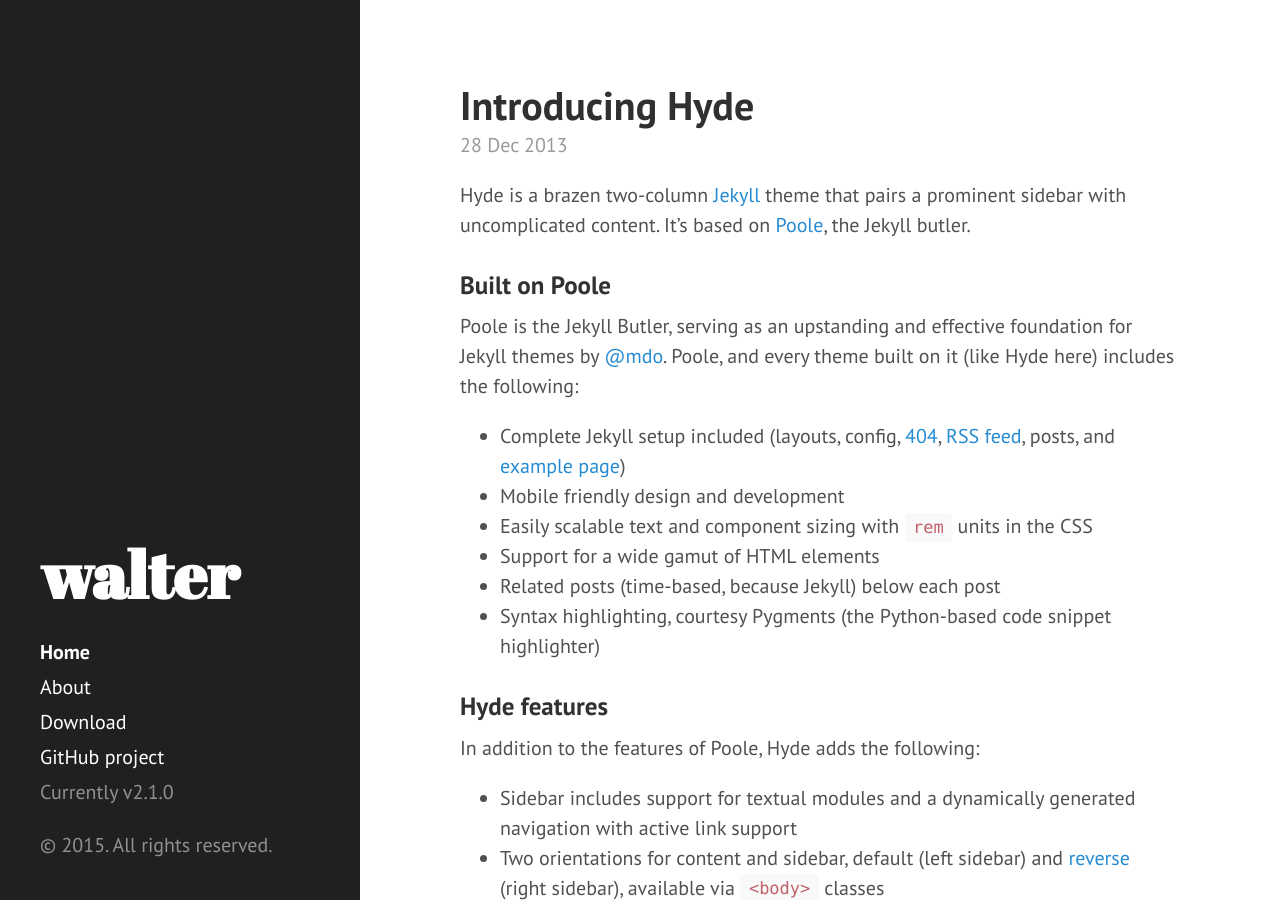
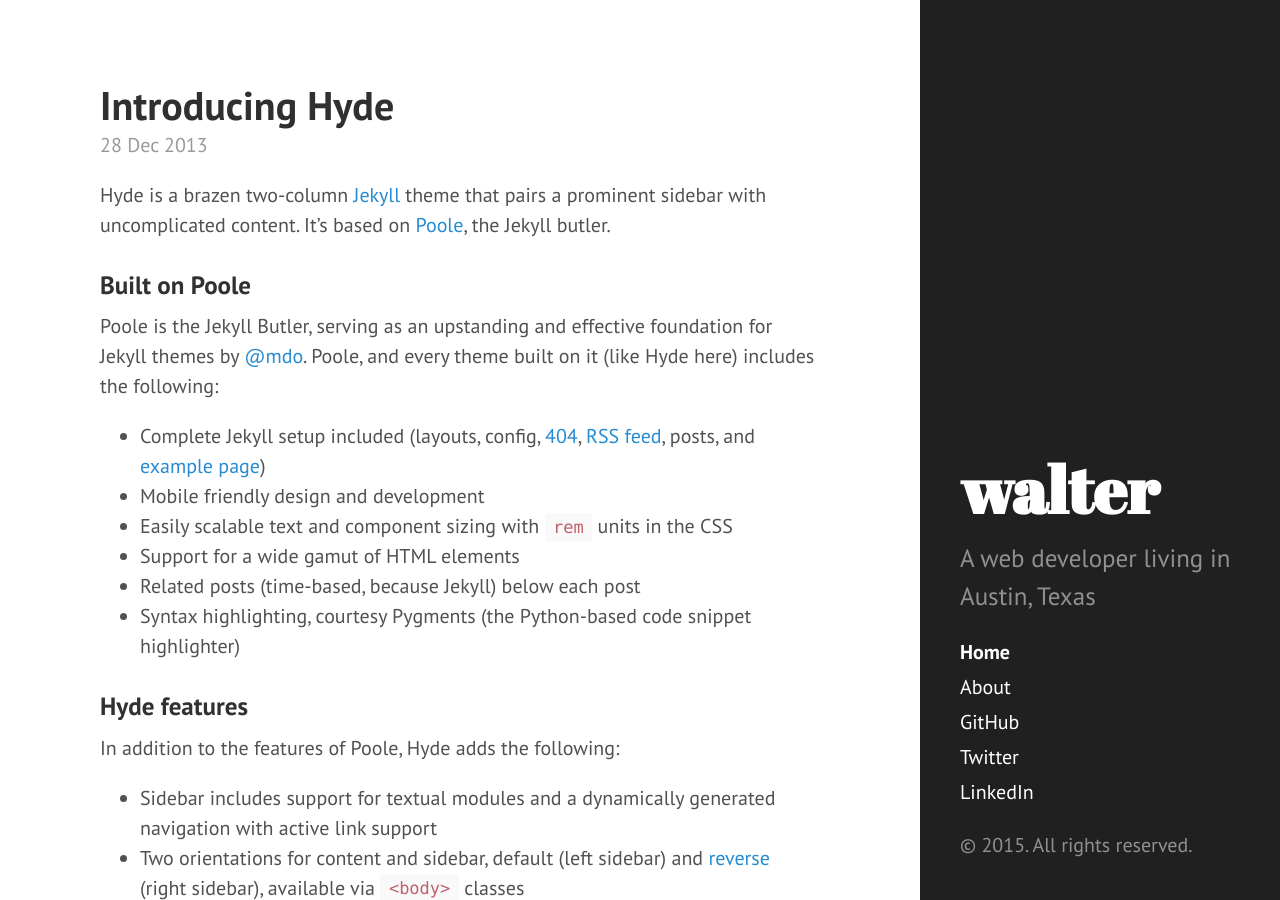
Before and after one commit to walteranderson/walteranderson.github.io, a Jekyll site: the page built from index.html, in a window 1280 px wide and 900 px high. Built offline with Jekyll 4.4.1, drawn with Linux system fonts in a browser that asks for light colours; Markdown is read by kramdown in place of the engine named in the settings; the list of posts is cut into pages by our own code.

Commit message:
editing sidebar

```diff
--- a/_config.yml
+++ b/_config.yml
@@ -9,7 +9,7 @@ relative_permalinks: true
 # Setup
 title:            walter
 tagline:          'A blog by the same name'
-description:      ''
+description:      'A web developer living in Austin, Texas'
 url:              http://walteranderson.me
 baseurl:          /
 
@@ -20,7 +20,13 @@ author:
 paginate:         5
 
 # Custom vars
-version:          2.1.0
+
+twitter:
+  profile:        https://twitter.com/walteranderson
+
+linkedin:
+  profile:        https://linkedin.com/in/walteranderson19
 
 github:
+  profile:        https://github.com/walteranderson
   repo:           https://github.com/walteranderson/walteranderson.github.io
--- a/_includes/sidebar.html
+++ b/_includes/sidebar.html
@@ -26,9 +26,9 @@
         {% endif %}
       {% endfor %}
 
-      <a class="sidebar-nav-item" href="{{ site.github.repo }}/archive/v{{ site.version }}.zip">Download</a>
-      <a class="sidebar-nav-item" href="{{ site.github.repo }}">GitHub project</a>
-      <span class="sidebar-nav-item">Currently v{{ site.version }}</span>
+      <a class="sidebar-nav-item" href="{{ site.github.profile }}">GitHub</a>
+      <a class="sidebar-nav-item" href="{{ site.twitter.profile }}">Twitter</a>
+      <a class="sidebar-nav-item" href="{{ site.linkedin.profile }}">LinkedIn</a>
     </nav>
 
     <p>&copy; {{ site.time | date: '%Y' }}. All rights reserved.</p>
--- a/_layouts/default.html
+++ b/_layouts/default.html
@@ -3,7 +3,7 @@
 
   {% include head.html %}
 
-  <body>
+  <body class="layout-reverse">
 
     {% include sidebar.html %}
 
```
